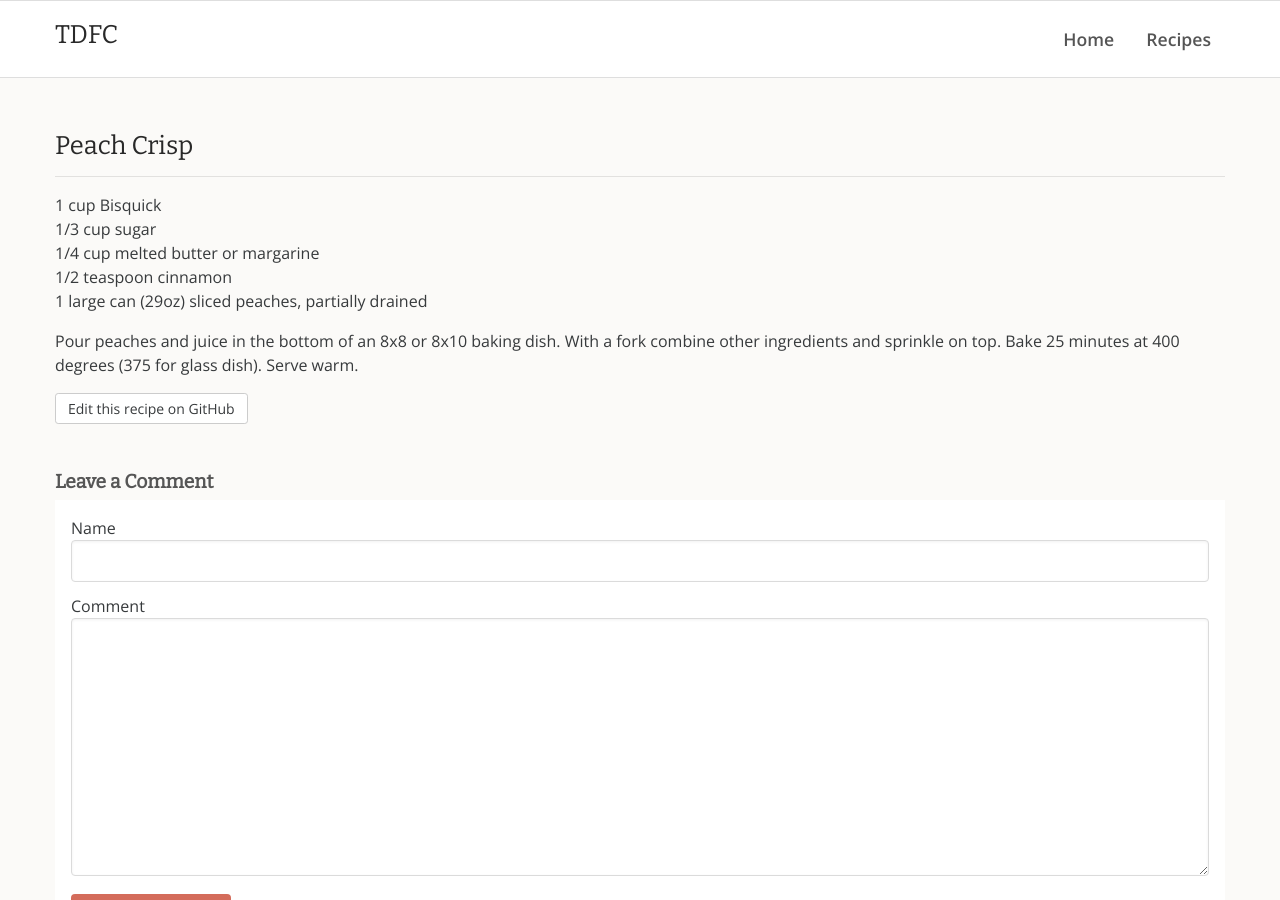
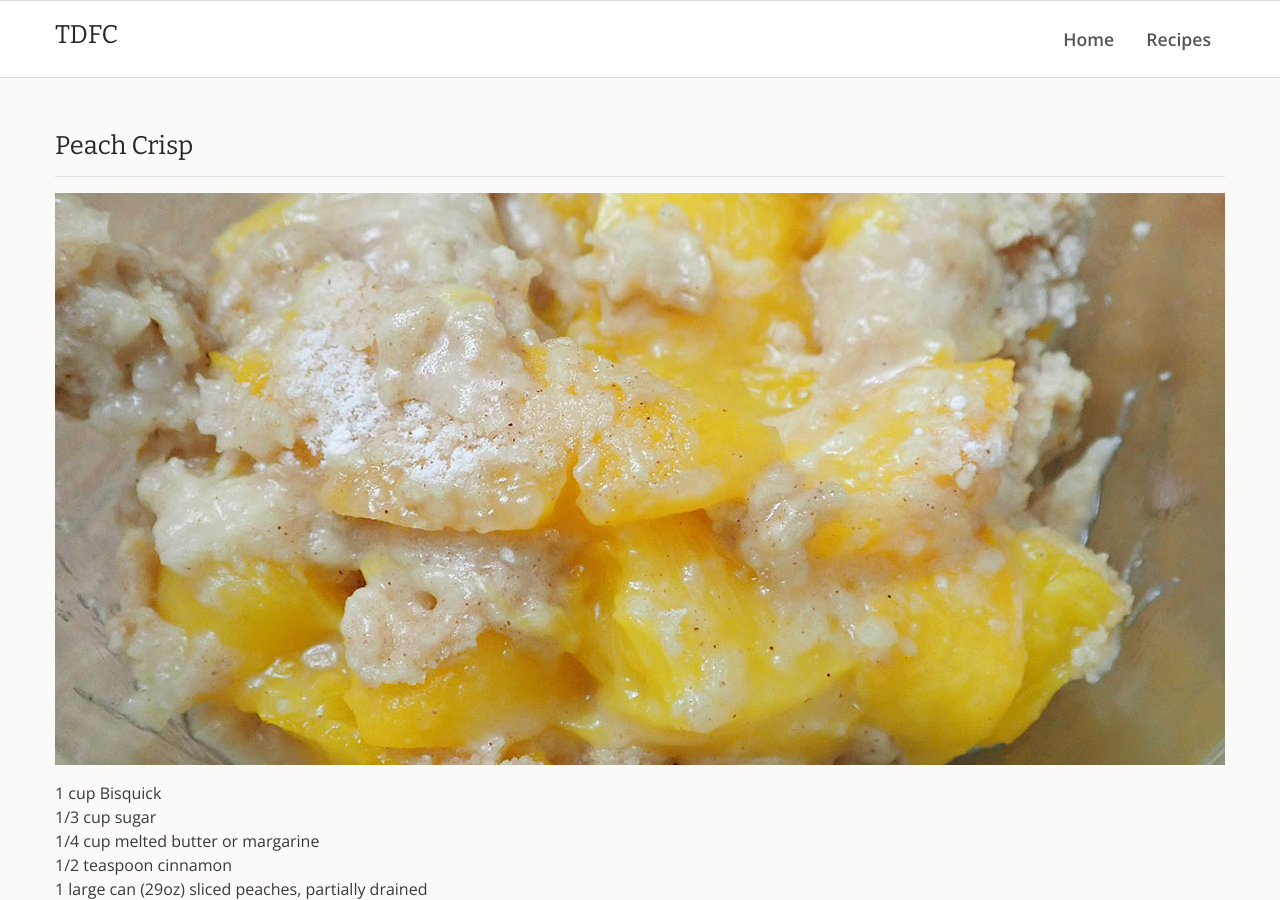
Before and after one commit to rdyar/tdfc, a Jekyll site: the page built from _desserts/peach-crisp.md, in a window 1280 px wide and 900 px high. Built offline with Jekyll 4.4.1, drawn with Linux system fonts in a browser that asks for light colours.

Commit message:
Update peach-crisp.md

```diff
--- a/_desserts/peach-crisp.md
+++ b/_desserts/peach-crisp.md
@@ -1,4 +1,5 @@
 ---
+image: peach-crisp.jpg
 ---
 
 1 cup Bisquick
```
